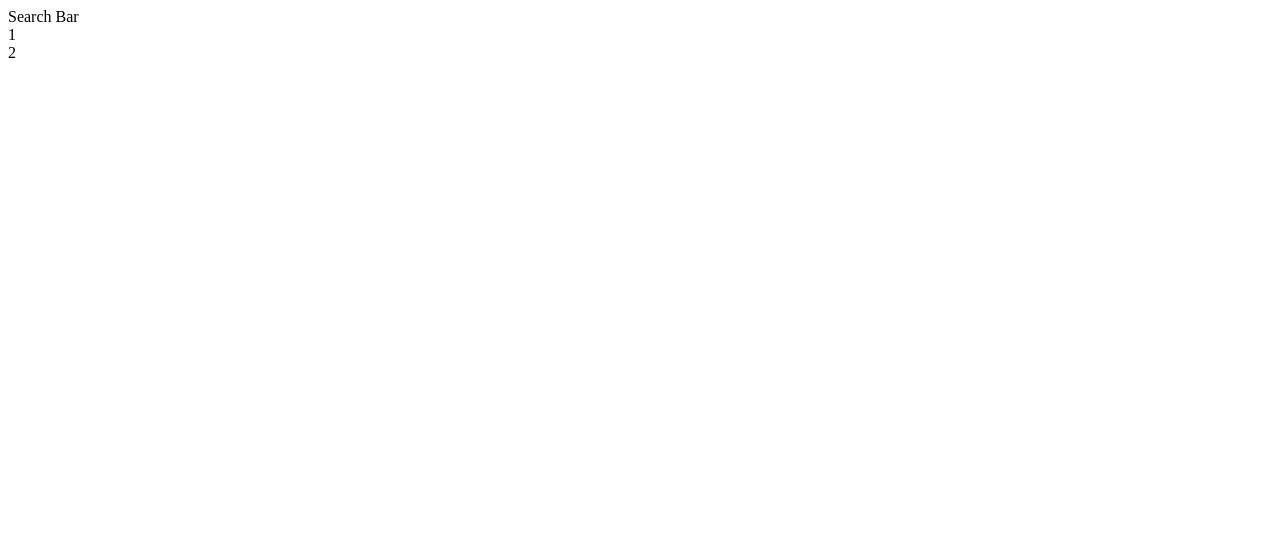
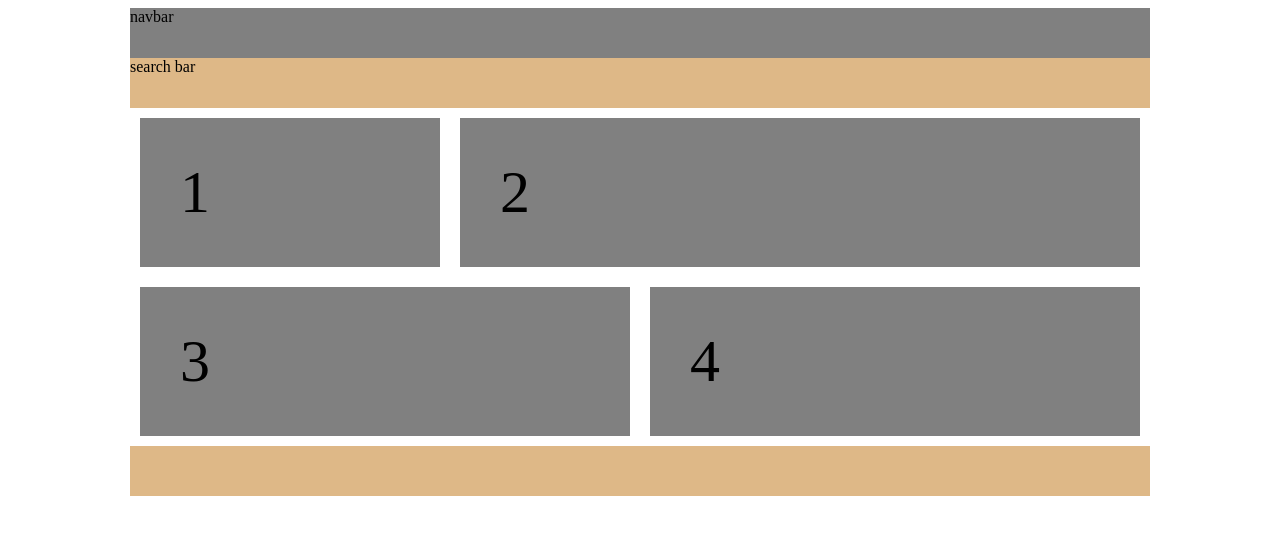
Before and after one commit to Shaziashinwari16/Flexbox1, a plain HTML site: page index.html in a window 1280 px wide. Drawn offline with Linux system fonts and the light colour scheme; files whose address does not match are found by name.

Commit message:
Add files via upload

```diff
--- a/index.html
+++ b/index.html
@@ -2,16 +2,20 @@
 <html lang="en" dir="ltr">
 <head>
   <meta charset="utf-8">
-  <link real="stylesheet" href="main.css" type="text/css">
+  <link href="C:\Users\RStudent\Documents\GitHub\Flexbox1\css\main..css" rel="stylesheet" type="text/css">
   <title></title>
   </head>
   <body>
     <div id="container">
-      <header>Search Bar</header>
+      <nav>navbar</nav>
+    <header>search bar</header>
     <div class="flex-container">
     <div style="flex-grow: 1">1</div>
     <div style="flex-grow: 3">2</div>
-
+  </div>
+  <div class="flex-container">
+    <div style="flex-grow: 1">3</div>
+    <div style="flex-grow: 1">4</div>
   </div>
     <footer></footer>
     </div>
```
Lines whose indentation alone changed are shown as unchanged.
